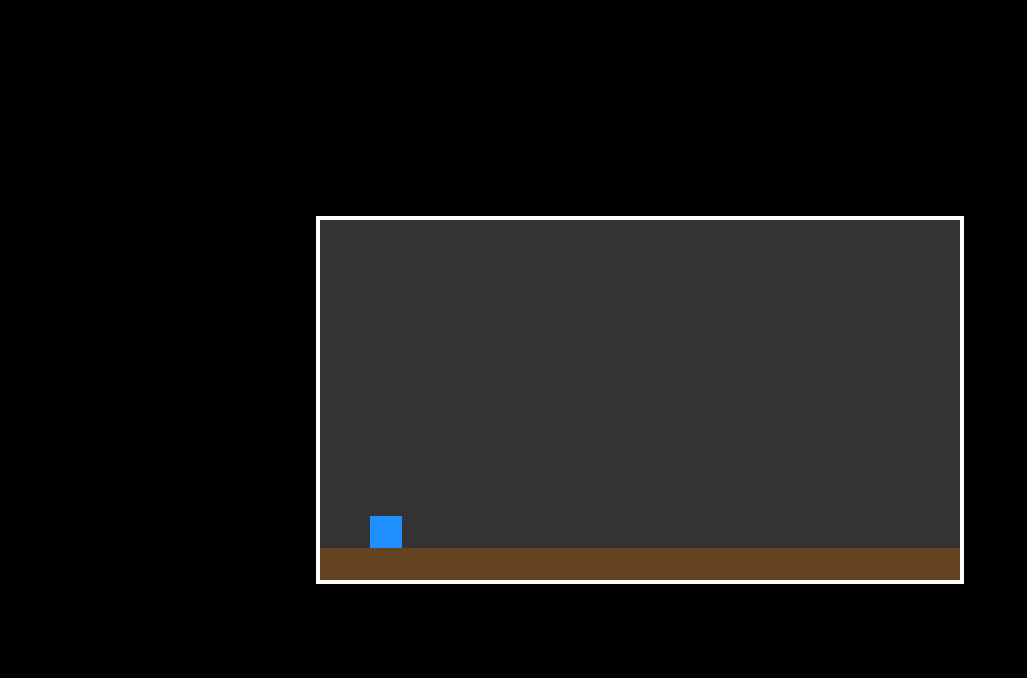
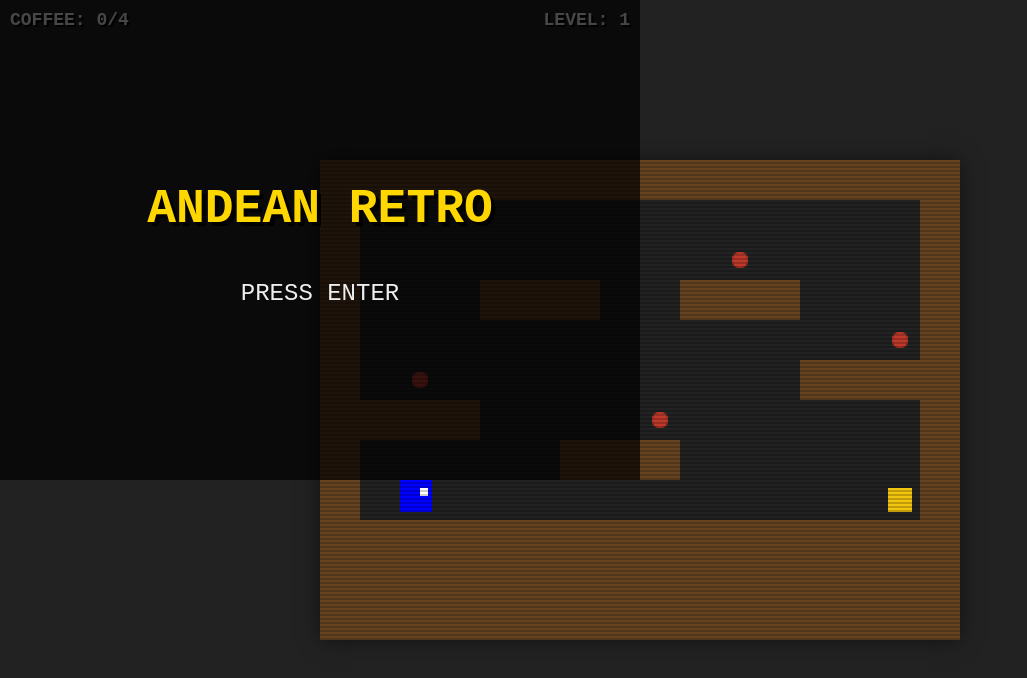
Before and after one commit to dallaseilde-prog/retro-game-comparsa, a website built with Vite: page index.html in a window 1280 px wide. Shown: the whole page, without its empty margins (0-1027 px from the left). Built offline with nearby package versions, Linux system fonts and the light colour scheme.

Commit message:
Deploy Full Game: Andean Retro Adventure to GitHub repository

```diff
--- a/index.html
+++ b/index.html
@@ -1,13 +1,27 @@
 <!DOCTYPE html>
-<html lang="en">
-<head>
-    <meta charset="UTF-8">
-    <meta name="viewport" content="width=device-width, initial-scale=1.0">
-    <title>Retro Game Comparsa</title>
-    <link rel="stylesheet" href="./style.css">
-</head>
-<body>
-    <canvas id="gameCanvas"></canvas>
-    <script type="module" src="./main.js"></script>
-</body>
+<html lang="es">
+  <head>
+    <meta charset="UTF-8" />
+    <link rel="icon" type="image/svg+xml" href="/vite.svg" />
+    <meta name="viewport" content="width=device-width, initial-scale=1.0" />
+    <title>Andean Retro Adventure</title>
+    <link rel="stylesheet" href="./style.css" />
+  </head>
+  <body>
+    <div id="game-container">
+      <canvas id="gameCanvas" width="320" height="240"></canvas>
+      <div class="scanlines"></div>
+    </div>
+    <div id="ui-layer">
+      <div id="hud">
+        <span>COFFEE: <span id="score">0</span>/<span id="total-coffee">0</span></span>
+        <span>LEVEL: <span id="level">1</span></span>
+      </div>
+      <div id="overlay" class="hidden">
+        <h1 id="overlay-title">TITLE</h1>
+        <p id="overlay-message">PRESS ENTER</p>
+      </div>
+    </div>
+    <script type="module" src="/main.js"></script>
+  </body>
 </html>
--- a/main.js
+++ b/main.js
@@ -1,76 +1,7 @@
-const canvas = document.getElementById('gameCanvas');
-const ctx = canvas.getContext('2d');
+import { Game } from './src/Game.js';
 
-canvas.width = 640;
-canvas.height = 360;
-
-const player = {
-    x: 50,
-    y: 50,
-    width: 32,
-    height: 32,
-    color: 'dodgerblue',
-    vx: 0,
-    vy: 0,
-    speed: 5,
-    jumpForce: 10,
-    gravity: 0.5,
-    grounded: false
-};
-
-const keys = {};
-
-window.addEventListener('keydown', (e) => keys[e.code] = true);
-window.addEventListener('keyup', (e) => keys[e.code] = false);
-
-function update() {
-    // Horizontal movement
-    if (keys['ArrowLeft'] || keys['KeyA']) player.vx = -player.speed;
-    else if (keys['ArrowRight'] || keys['KeyD']) player.vx = player.speed;
-    else player.vx = 0;
-
-    // Jump
-    if ((keys['Space'] || keys['ArrowUp'] || keys['KeyW']) && player.grounded) {
-        player.vy = -player.jumpForce;
-        player.grounded = false;
-    }
-
-    // Apply gravity
-    player.vy += player.gravity;
-
-    // Apply movement
-    player.x += player.vx;
-    player.y += player.vy;
-
-    // Simple floor collision
-    const floorY = canvas.height - 32;
-    if (player.y + player.height > floorY) {
-        player.y = floorY - player.height;
-        player.vy = 0;
-        player.grounded = true;
-    }
-
-    // Bounds check
-    if (player.x < 0) player.x = 0;
-    if (player.x + player.width > canvas.width) player.x = canvas.width - player.width;
-}
-
-function draw() {
-    ctx.clearRect(0, 0, canvas.width, canvas.height);
-
-    // Draw floor
-    ctx.fillStyle = '#654321';
-    ctx.fillRect(0, canvas.height - 32, canvas.width, 32);
-
-    // Draw player
-    ctx.fillStyle = player.color;
-    ctx.fillRect(player.x, player.y, player.width, player.height);
-}
-
-function loop() {
-    update();
-    draw();
-    requestAnimationFrame(loop);
-}
-
-loop();
+window.addEventListener('DOMContentLoaded', () => {
+  const canvas = document.getElementById('gameCanvas');
+  const game = new Game(canvas);
+  game.start();
+});
--- a/package.json
+++ b/package.json
@@ -1,5 +1,5 @@
 {
-  "name": "retro-game-comparsa",
+  "name": "andean-retro-adventure",
   "private": true,
   "version": "1.0.0",
   "type": "module",
--- /dev/null
+++ b/src/Audio.js
@@ -0,0 +1,20 @@
+export class AudioController {
+  constructor() {
+    this.ctx = new (window.AudioContext || window.webkitAudioContext)();
+  }
+  playTone(f, t, d) {
+    if (this.ctx.state === 'suspended') this.ctx.resume();
+    const o = this.ctx.createOscillator();
+    const g = this.ctx.createGain();
+    o.type = t;
+    o.frequency.setValueAtTime(f, this.ctx.currentTime);
+    g.gain.setValueAtTime(0.1, this.ctx.currentTime);
+    g.gain.exponentialRampToValueAtTime(0.01, this.ctx.currentTime + d);
+    o.connect(g); g.connect(this.ctx.destination);
+    o.start(); o.stop(this.ctx.currentTime + d);
+  }
+  playJump() { this.playTone(400, 'square', 0.1); }
+  playCollect() { this.playTone(800, 'sine', 0.1); }
+  playDie() { this.playTone(200, 'sawtooth', 0.3); }
+  playWin() { this.playTone(600, 'triangle', 0.2); }
+}
--- /dev/null
+++ b/src/Game.js
@@ -0,0 +1,140 @@
+import { Input } from './Input.js';
+import { AudioController } from './Audio.js';
+import { Tilemap } from './Tilemap.js';
+import { LevelManager } from './LevelManager.js';
+import { Player } from './Player.js';
+
+export class Game {
+  constructor(canvas) {
+    this.canvas = canvas;
+    this.ctx = canvas.getContext('2d');
+    this.width = canvas.width;
+    this.height = canvas.height;
+
+    this.lastTime = 0;
+    this.input = new Input();
+    this.audio = new AudioController();
+    this.levelManager = new LevelManager();
+    this.tilemap = new Tilemap(20);
+    this.player = new Player(this);
+
+    this.state = 'START';
+    this.levelIndex = 0;
+    this.score = 0;
+    this.totalCoffee = 0;
+    this.lives = 3;
+
+    this.uiScore = document.getElementById('score');
+    this.uiTotal = document.getElementById('total-coffee');
+    this.uiLevel = document.getElementById('level');
+    this.overlay = document.getElementById('overlay');
+    this.overlayTitle = document.getElementById('overlay-title');
+    this.overlayMsg = document.getElementById('overlay-message');
+
+    this.showOverlay('ANDEAN RETRO', 'PRESS ENTER');
+  }
+
+  start() {
+    this.loadLevel(0);
+    requestAnimationFrame((ts) => this.loop(ts));
+  }
+
+  loadLevel(index) {
+    const level = this.levelManager.getLevel(index);
+    if (!level) {
+      this.setState('VICTORY');
+      return;
+    }
+    this.levelIndex = index;
+    this.totalCoffee = this.tilemap.load(JSON.parse(JSON.stringify(level.map)));
+    this.player.reset(level.start.x, level.start.y);
+    this.score = 0;
+    this.updateHUD();
+  }
+
+  loop(timestamp) {
+    if (!this.lastTime) this.lastTime = timestamp;
+    const dt = (timestamp - this.lastTime) / 1000;
+    this.lastTime = timestamp;
+    this.update(Math.min(dt, 0.1));
+    this.draw();
+    requestAnimationFrame((ts) => this.loop(ts));
+  }
+
+  update(dt) {
+    if (this.state === 'START') {
+      if (this.input.isDown('Enter')) this.setState('PLAYING');
+    } else if (this.state === 'PLAYING') {
+      this.player.update(dt);
+    } else if (this.state === 'GAMEOVER') {
+      if (this.input.isDown('KeyR')) {
+        this.lives = 3;
+        this.loadLevel(0);
+        this.setState('PLAYING');
+      }
+    } else if (this.state === 'VICTORY') {
+      if (this.input.isDown('Enter')) {
+        this.lives = 3;
+        this.loadLevel(0);
+        this.setState('START');
+      }
+    }
+  }
+
+  draw() {
+    this.ctx.fillStyle = '#222';
+    this.ctx.fillRect(0, 0, this.width, this.height);
+    this.tilemap.draw(this.ctx);
+    this.player.draw(this.ctx);
+  }
+
+  collectCoffee() {
+    this.score++;
+    this.audio.playCollect();
+    this.updateHUD();
+  }
+
+  winLevel() {
+    this.audio.playWin();
+    if (this.levelIndex + 1 < this.levelManager.levels.length) {
+      this.loadLevel(this.levelIndex + 1);
+    } else {
+      this.setState('VICTORY');
+    }
+  }
+
+  die() {
+    this.audio.playDie();
+    this.lives--;
+    if (this.lives > 0) {
+      const level = this.levelManager.getLevel(this.levelIndex);
+      this.player.reset(level.start.x, level.start.y);
+    } else {
+      this.setState('GAMEOVER');
+    }
+  }
+
+  setState(newState) {
+    this.state = newState;
+    if (newState === 'START') this.showOverlay('ANDEAN RETRO', 'PRESS ENTER TO START');
+    else if (newState === 'PLAYING') this.hideOverlay();
+    else if (newState === 'GAMEOVER') this.showOverlay('GAME OVER', 'PRESS R TO RESTART');
+    else if (newState === 'VICTORY') this.showOverlay('VICTORY!', 'ALL LEVELS CLEARED\nPRESS ENTER');
+  }
+
+  showOverlay(title, msg) {
+    this.overlay.classList.remove('hidden');
+    this.overlayTitle.innerText = title;
+    this.overlayMsg.innerText = msg;
+  }
+
+  hideOverlay() {
+    this.overlay.classList.add('hidden');
+  }
+
+  updateHUD() {
+    this.uiScore.innerText = this.score;
+    this.uiTotal.innerText = this.totalCoffee;
+    this.uiLevel.innerText = this.levelIndex + 1;
+  }
+}
--- /dev/null
+++ b/src/Input.js
@@ -0,0 +1,8 @@
+export class Input {
+  constructor() {
+    this.keys = {};
+    window.addEventListener('keydown', (e) => this.keys[e.code] = true);
+    window.addEventListener('keyup', (e) => this.keys[e.code] = false);
+  }
+  isDown(c) { return !!this.keys[c]; }
+}
--- /dev/null
+++ b/src/LevelManager.js
@@ -0,0 +1,41 @@
+export class LevelManager {
+  constructor() {
+    this.levels = [
+      {
+        start: { x: 2, y: 8 },
+        map: [
+          [1,1,1,1,1,1,1,1,1,1,1,1,1,1,1,1],
+          [1,0,0,0,0,0,0,0,0,0,0,0,0,0,0,1],
+          [1,0,0,0,0,0,0,0,0,0,2,0,0,0,0,1],
+          [1,0,0,0,1,1,1,0,0,1,1,1,0,0,0,1],
+          [1,0,0,0,0,0,0,0,0,0,0,0,0,0,2,1],
+          [1,0,2,0,0,0,0,0,0,0,0,0,1,1,1,1],
+          [1,1,1,1,0,0,0,0,2,0,0,0,0,0,0,1],
+          [1,0,0,0,0,0,1,1,1,0,0,0,0,0,0,1],
+          [1,0,0,0,0,0,0,0,0,0,0,0,0,0,3,1],
+          [1,1,1,1,1,1,1,1,1,1,1,1,1,1,1,1],
+          [1,1,1,1,1,1,1,1,1,1,1,1,1,1,1,1],
+          [1,1,1,1,1,1,1,1,1,1,1,1,1,1,1,1],
+        ]
+      },
+      {
+        start: { x: 1, y: 5 },
+        map: [
+          [1,1,1,1,1,1,1,1,1,1,1,1,1,1,1,1],
+          [1,0,0,0,0,0,0,0,2,0,0,0,0,0,0,1],
+          [1,0,0,1,0,0,1,1,1,1,0,0,0,0,2,1],
+          [1,2,0,0,0,0,0,0,0,0,0,0,1,1,1,1],
+          [1,1,1,0,0,0,0,0,0,0,0,0,0,0,0,1],
+          [1,0,0,0,1,0,0,0,4,0,0,0,0,0,0,1],
+          [1,0,0,0,1,0,0,1,1,1,0,0,2,0,0,1],
+          [1,0,0,1,1,0,0,0,0,0,0,1,1,1,0,1],
+          [1,0,0,0,0,0,0,0,0,0,0,0,0,0,0,1],
+          [1,0,4,4,0,0,4,4,0,0,4,4,0,0,3,1],
+          [1,1,1,1,1,1,1,1,1,1,1,1,1,1,1,1],
+          [1,1,1,1,1,1,1,1,1,1,1,1,1,1,1,1],
+        ]
+      }
+    ];
+  }
+  getLevel(i) { return this.levels[i]; }
+}
--- /dev/null
+++ b/src/Player.js
@@ -0,0 +1,98 @@
+export class Player {
+  constructor(game) {
+    this.game = game;
+    this.x = 0;
+    this.y = 0;
+    this.width = 16;
+    this.height = 16;
+    this.vx = 0;
+    this.vy = 0;
+    this.speed = 100;
+    this.jumpForce = 250;
+    this.gravity = 550;
+    this.grounded = false;
+    this.color = '#00f';
+  }
+
+  reset(x, y) {
+    this.x = x * this.game.tilemap.tileSize;
+    this.y = y * this.game.tilemap.tileSize;
+    this.vx = 0;
+    this.vy = 0;
+    this.grounded = false;
+  }
+
+  update(dt) {
+    const input = this.game.input;
+    if (input.isDown('ArrowLeft') || input.isDown('KeyA')) this.vx = -this.speed;
+    else if (input.isDown('ArrowRight') || input.isDown('KeyD')) this.vx = this.speed;
+    else this.vx = 0;
+
+    if ((input.isDown('Space') || input.isDown('ArrowUp') || input.isDown('KeyW')) && this.grounded) {
+      this.vy = -this.jumpForce;
+      this.grounded = false;
+      this.game.audio.playJump();
+    }
+
+    this.vy += this.gravity * dt;
+    this.x += this.vx * dt;
+    this.checkHorizontalCollisions();
+    this.y += this.vy * dt;
+    this.checkVerticalCollisions();
+    this.checkInteractions();
+    if (this.y > this.game.height) this.game.die();
+  }
+
+  checkHorizontalCollisions() {
+    const ts = this.game.tilemap.tileSize;
+    const tm = this.game.tilemap;
+    const left = Math.floor(this.x / ts);
+    const right = Math.floor((this.x + this.width - 0.1) / ts);
+    const top = Math.floor(this.y / ts);
+    const bottom = Math.floor((this.y + this.height - 0.1) / ts);
+    if (this.vx > 0 && (tm.getTile(right, top) === 1 || tm.getTile(right, bottom) === 1)) {
+        this.x = right * ts - this.width;
+        this.vx = 0;
+    } else if (this.vx < 0 && (tm.getTile(left, top) === 1 || tm.getTile(left, bottom) === 1)) {
+        this.x = (left + 1) * ts;
+        this.vx = 0;
+    }
+  }
+
+  checkVerticalCollisions() {
+    const ts = this.game.tilemap.tileSize;
+    const tm = this.game.tilemap;
+    const left = Math.floor(this.x / ts);
+    const right = Math.floor((this.x + this.width - 0.1) / ts);
+    const top = Math.floor(this.y / ts);
+    const bottom = Math.floor((this.y + this.height - 0.1) / ts);
+    this.grounded = false;
+    if (this.vy > 0 && (tm.getTile(left, bottom) === 1 || tm.getTile(right, bottom) === 1)) {
+        this.y = bottom * ts - this.height;
+        this.vy = 0;
+        this.grounded = true;
+    } else if (this.vy < 0 && (tm.getTile(left, top) === 1 || tm.getTile(right, top) === 1)) {
+        this.y = (top + 1) * ts;
+        this.vy = 0;
+    }
+  }
+
+  checkInteractions() {
+    const ts = this.game.tilemap.tileSize;
+    const tm = this.game.tilemap;
+    const col = Math.floor((this.x + this.width/2)/ts);
+    const row = Math.floor((this.y + this.height/2)/ts);
+    const tile = tm.getTile(col, row);
+    if (tile === 2 && tm.removeCoffee(col, row)) this.game.collectCoffee();
+    else if (tile === 3) this.game.winLevel();
+    else if (tile === 4) this.game.die();
+  }
+
+  draw(ctx) {
+    ctx.fillStyle = this.color;
+    ctx.fillRect(Math.floor(this.x), Math.floor(this.y), this.width, this.height);
+    ctx.fillStyle = 'white';
+    if (this.vx >= 0) ctx.fillRect(Math.floor(this.x + 10), Math.floor(this.y + 4), 4, 4);
+    else ctx.fillRect(Math.floor(this.x + 2), Math.floor(this.y + 4), 4, 4);
+  }
+}
--- /dev/null
+++ b/src/Tilemap.js
@@ -0,0 +1,61 @@
+export class Tilemap {
+  constructor(tileSize) {
+    this.tileSize = tileSize;
+    this.map = [];
+    this.width = 0;
+    this.height = 0;
+  }
+
+  load(levelMatrix) {
+    this.map = levelMatrix;
+    this.height = levelMatrix.length;
+    this.width = levelMatrix[0].length;
+    let coffee = 0;
+    for (let y = 0; y < this.height; y++)
+      for (let x = 0; x < this.width; x++)
+        if (this.map[y][x] === 2) coffee++;
+    return coffee;
+  }
+
+  draw(ctx) {
+    for (let y = 0; y < this.height; y++) {
+      for (let x = 0; x < this.width; x++) {
+        const tile = this.map[y][x];
+        const px = x * this.tileSize;
+        const py = y * this.tileSize;
+        if (tile === 1) {
+          ctx.fillStyle = '#654321';
+          ctx.fillRect(px, py, this.tileSize, this.tileSize);
+        } else if (tile === 2) {
+          ctx.fillStyle = '#C0392B';
+          ctx.beginPath();
+          ctx.arc(px + this.tileSize/2, py + this.tileSize/2, 4, 0, Math.PI*2);
+          ctx.fill();
+        } else if (tile === 3) {
+          ctx.fillStyle = '#F1C40F';
+          ctx.fillRect(px + 4, py + 4, this.tileSize - 8, this.tileSize - 8);
+        } else if (tile === 4) {
+          ctx.fillStyle = '#999';
+          ctx.beginPath();
+          ctx.moveTo(px, py + this.tileSize);
+          ctx.lineTo(px + this.tileSize/2, py);
+          ctx.lineTo(px + this.tileSize, py + this.tileSize);
+          ctx.fill();
+        }
+      }
+    }
+  }
+
+  getTile(col, row) {
+    if (col < 0 || col >= this.width || row < 0 || row >= this.height) return 1;
+    return this.map[row][col];
+  }
+
+  removeCoffee(col, row) {
+    if (this.map[row][col] === 2) {
+      this.map[row][col] = 0;
+      return true;
+    }
+    return false;
+  }
+}
--- a/style.css
+++ b/style.css
@@ -1,16 +1,108 @@
+:root {
+  --bg-color: #222;
+  --text-color: #eee;
+  --accent-color: #ffd700;
+}
+
 body {
-    margin: 0;
-    overflow: hidden;
-    background: #000;
-    display: flex;
-    justify-content: center;
-    align-items: center;
-    height: 100vh;
+  margin: 0;
+  display: flex;
+  justify-content: center;
+  align-items: center;
+  min-height: 100vh;
+  background-color: var(--bg-color);
+  font-family: 'Courier New', Courier, monospace;
+  color: var(--text-color);
+  overflow: hidden;
 }
+
+#game-container {
+  position: relative;
+  width: 640px;
+  height: 480px;
+  box-shadow: 0 0 20px rgba(0, 0, 0, 0.5);
+}
+
 canvas {
-    background: #333;
-    image-rendering: pixelated;
-    border: 4px solid #fff;
-    max-width: 100%;
-    max-height: 100%;
+  width: 100%;
+  height: 100%;
+  image-rendering: pixelated;
+  background-color: #333;
 }
+
+.scanlines {
+  position: absolute;
+  top: 0;
+  left: 0;
+  width: 100%;
+  height: 100%;
+  background: linear-gradient(
+    to bottom,
+    rgba(255, 255, 255, 0),
+    rgba(255, 255, 255, 0) 50%,
+    rgba(0, 0, 0, 0.2) 50%,
+    rgba(0, 0, 0, 0.2)
+  );
+  background-size: 100% 4px;
+  pointer-events: none;
+  z-index: 10;
+}
+
+#ui-layer {
+  position: absolute;
+  top: 0;
+  left: 0;
+  width: 640px;
+  height: 480px;
+  pointer-events: none;
+  display: flex;
+  flex-direction: column;
+  justify-content: space-between;
+}
+
+#hud {
+  padding: 10px;
+  display: flex;
+  justify-content: space-between;
+  text-shadow: 2px 2px 0 #000;
+  font-weight: bold;
+  font-size: 18px;
+  z-index: 20;
+}
+
+#overlay {
+  position: absolute;
+  top: 0;
+  left: 0;
+  width: 100%;
+  height: 100%;
+  background: rgba(0, 0, 0, 0.7);
+  display: flex;
+  flex-direction: column;
+  justify-content: center;
+  align-items: center;
+  z-index: 30;
+  text-align: center;
+}
+
+#overlay.hidden {
+  display: none;
+}
+
+#overlay h1 {
+  font-size: 48px;
+  margin-bottom: 20px;
+  color: var(--accent-color);
+  text-transform: uppercase;
+  text-shadow: 4px 4px 0 #000;
+}
+
+#overlay p {
+  font-size: 24px;
+  animation: blink 1s infinite;
+}
+
+@keyframes blink {
+  0%, 100% { opacity: 1; }
+  50% { opacity: 0; }
+}
```
